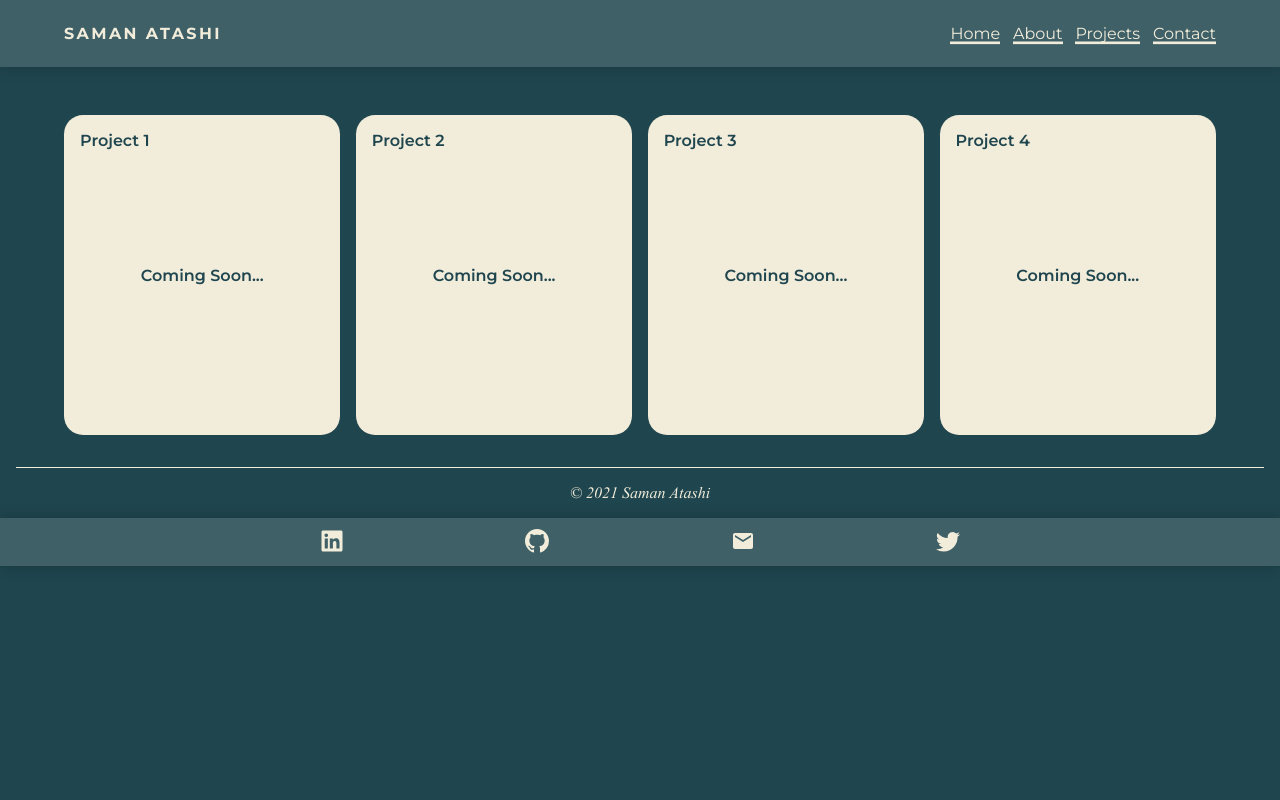
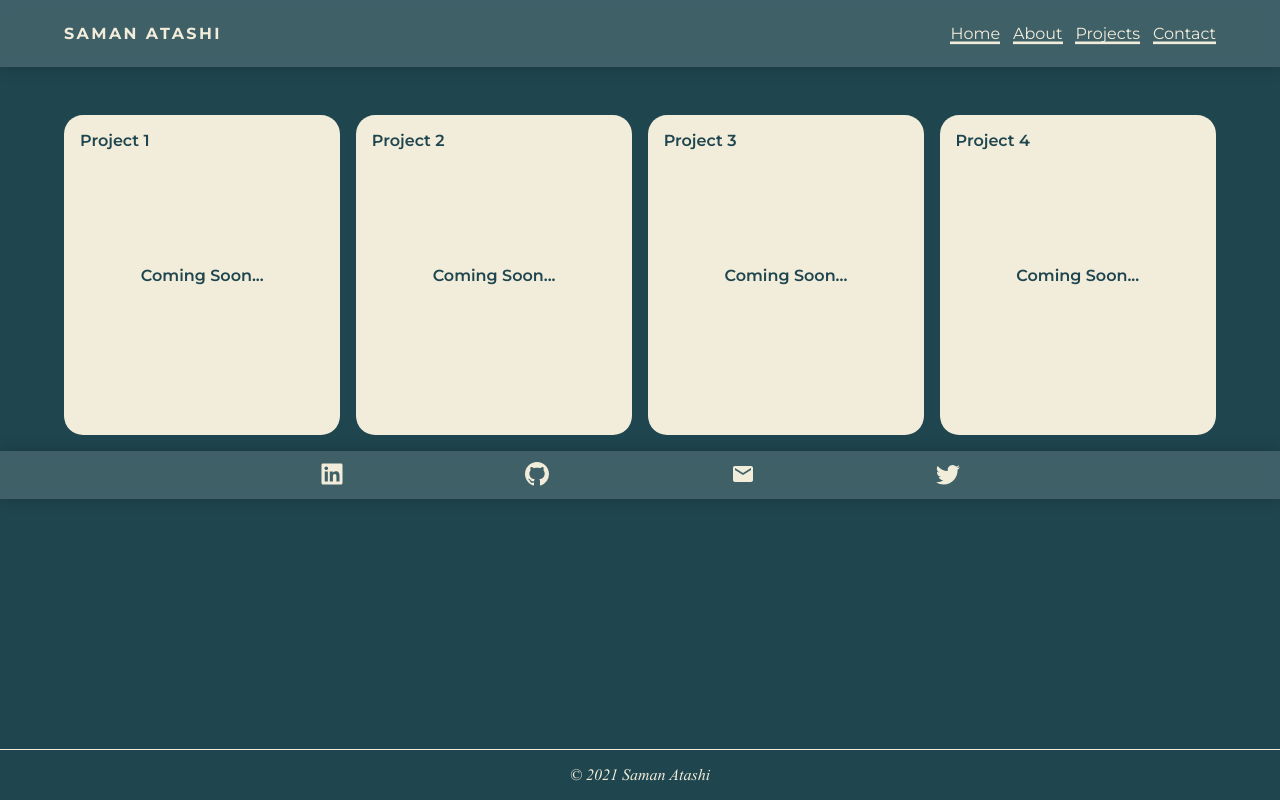
Before and after one commit to SamanAtashi/Portfolio-V.1, a React (Create React App) app: page /Projects in a window 1280 px wide. Built offline with nearby package versions, Linux system fonts and the light colour scheme.

Commit message:
Add footer to the end position fixed

```diff
--- a/src/Components/Footer/Footer.module.css
+++ b/src/Components/Footer/Footer.module.css
@@ -1,7 +1,11 @@
 .container {
-	margin: 1rem;
+    padding: 1rem;
 	text-align: center;
 	border-top: 1px solid var(--main-2-color);
 	padding-top: 1rem;
-    font-family: font-1-italic;
+	font-family: font-1-italic;
+	position: fixed;
+	bottom: 0;
+	left: 0;
+	width: 100%;
 }
```
